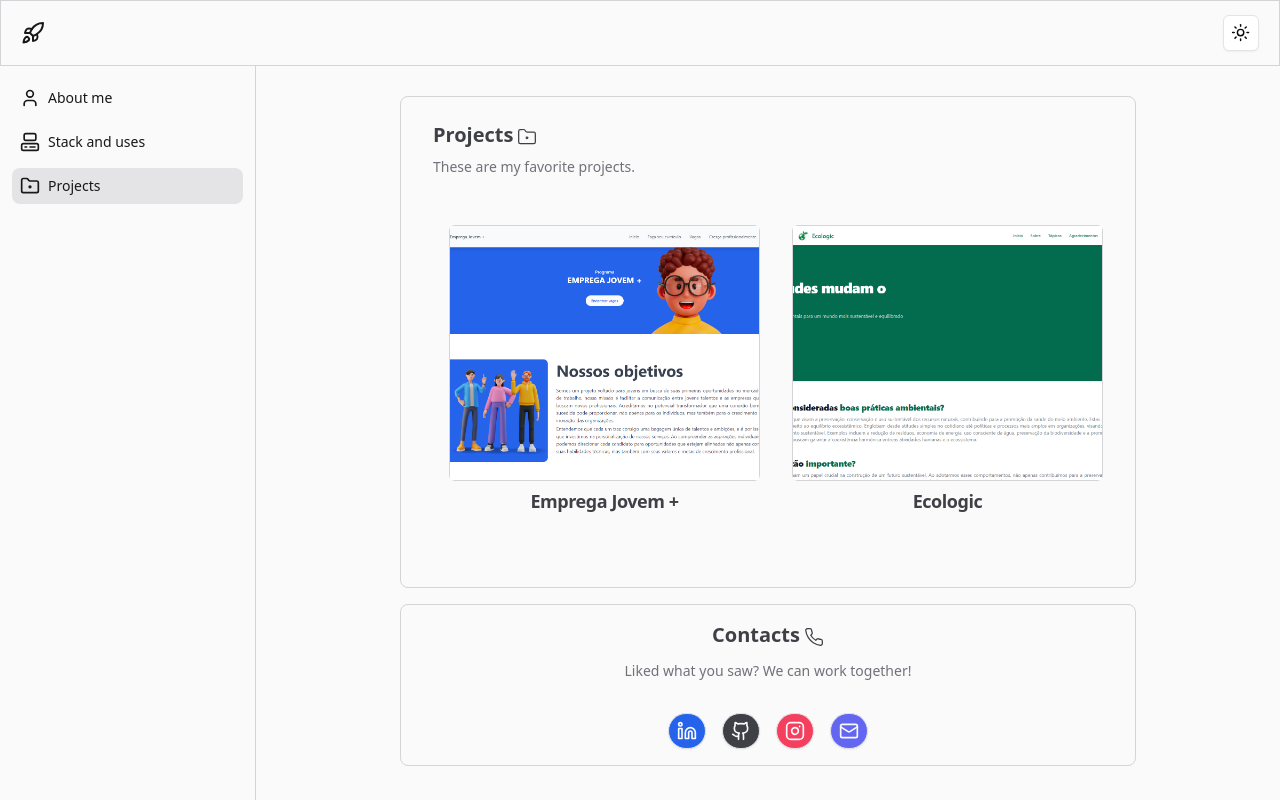
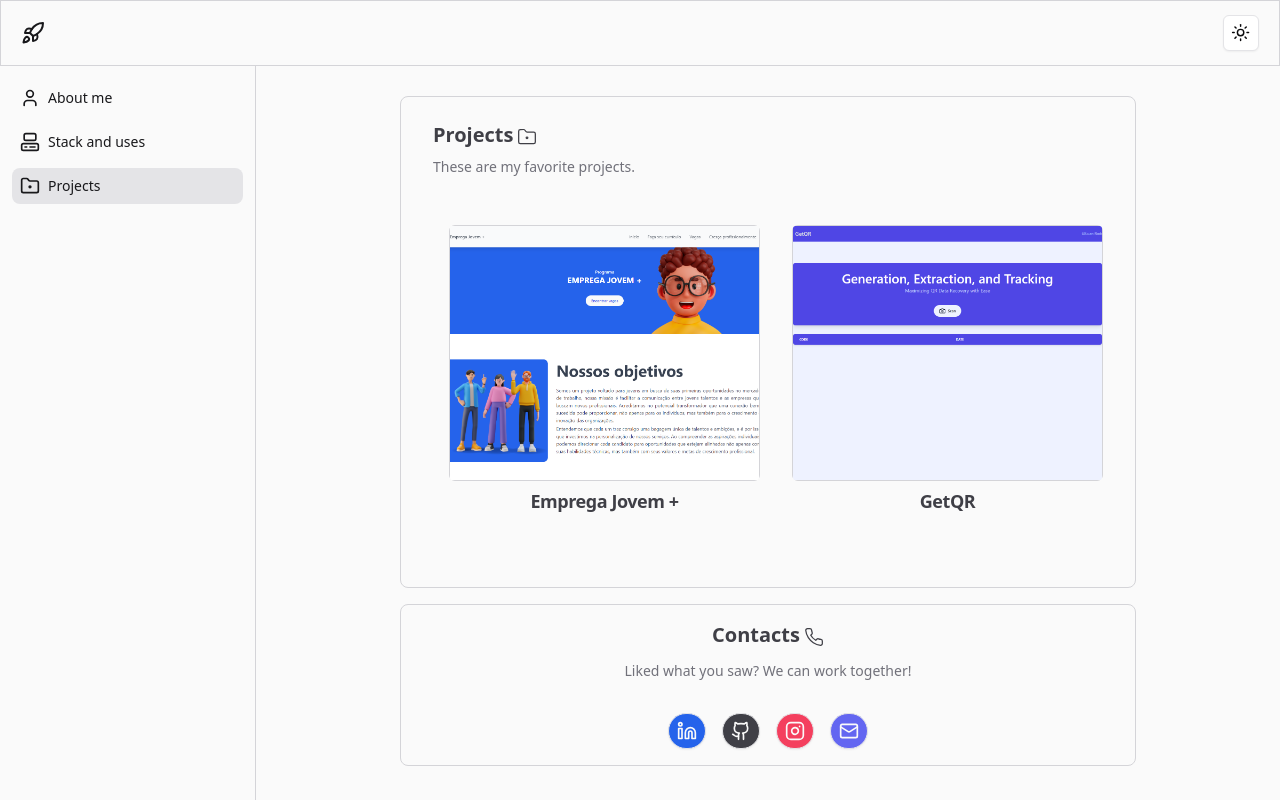
Before and after one commit to luanrodriguestavares/luan.dev, a React (Vite) app: page /projects in a window 1280 px wide. Built offline with nearby package versions, Linux system fonts and the light colour scheme.

Commit message:
add getqr in projects

```diff
--- a/src/components/sections/projects.tsx
+++ b/src/components/sections/projects.tsx
@@ -3,7 +3,7 @@ import { FolderDot, Linkedin, Github, Instagram, Mail, Phone } from 'lucide-reac
 import Project from '../ui/project';
 import ScrollReveal from 'scrollreveal';
 import empregajovem from '@/assets/img/empregajovem.png';
-import ecologic from '@/assets/img/ecologic.png';
+import getqr from '@/assets/img/getqr.png';
 import SocialMedia from '../ui/socialmedia';
 
 const Projects: React.FC = () => {
@@ -66,7 +66,7 @@ const Projects: React.FC = () => {
                     <Project
                     imageSrc={empregajovem}
                     title="Emprega Jovem +"
-                    description="Projeto voltado para jovens em busca de suas primeiras oportunidades no mercado de trabalho, os usuários podem criar currículos profissionais, destacando suas principais habilidades e experiências. Além disso, oferece uma plataforma para encontrar vagas de emprego ou para enviar informações para o banco de talentos."
+                    description="Project aimed at young individuals seeking their first opportunities in the job market, where users can create professional resumes highlighting their key skills and experiences. Additionally, it provides a platform to discover job openings or to submit information to the talent pool."
                     tags={['HTML', 'Tailwind CSS', 'Javascript', 'Firebase']}
                     visitLink="https://empregajovemmais.netlify.app/"
                     viewCodeLink="https://github.com/luanrodriguestavares/EmpregaJovemMais"
@@ -74,12 +74,12 @@ const Projects: React.FC = () => {
                 </div>
                 <div className="right">
                     <Project
-                    imageSrc={ecologic}
-                    title="Ecologic"
-                    description="Projeto de conscientização de boas práticas de meio ambiente."
-                    tags={['HTML', 'Tailwind CSS', 'Javascript']}
-                    visitLink="https://ecologic-sistemasdeinformacao.netlify.app/"
-                    viewCodeLink="https://github.com/luanrodriguestavares/ecologic"
+                    imageSrc={getqr}
+                    title="GetQR"
+                    description="Platform designed for users to scan QR codes effortlessly and manage the data efficiently. It offers tools to save scanned information into Excel or PDF formats for easy organization and access."
+                    tags={['React Js', 'Tailwind CSS', 'Typescript', 'Vite']}
+                    visitLink="https://get-qrcode.netlify.app/"
+                    viewCodeLink="https://github.com/luanrodriguestavares/GetQr"
                     />
                 </div>
               </div>
--- a/src/components/sections/stacks.tsx
+++ b/src/components/sections/stacks.tsx
@@ -113,7 +113,7 @@ const Stacks = () => {
                   <AlertTitle className='mb-2 font-normal text-sm'>SQL Server</AlertTitle>
                 </Card>
                 <Card src="https://www.tshirtgeek.com.br/wp-content/uploads/2021/08/com031.jpg" ringColorClass="ring-zinc-500" className='card'>
-                  <AlertTitle className='mb-2 font-normal text-sm'>MySQL</AlertTitle>
+                  <AlertTitle className='mb-2 font-normal text-sm'>MySQL Workbench</AlertTitle>
                 </Card>
               </div>
 
@@ -137,6 +137,9 @@ const Stacks = () => {
                 </Card>
                 <Card src="https://play-lh.googleusercontent.com/6dOQWZRI78o5HAshGgV6XRnTeN-BVXwh2DXkHjZuBsyKlDQHgx1_W6vzwnYN56k-wcs" ringColorClass="ring-indigo-500" className='card'>
                   <AlertTitle className='mb-2 font-normal text-sm'>Kodular</AlertTitle>
+                </Card>
+                <Card src="https://avatars.githubusercontent.com/u/9423579?s=280&v=4" ringColorClass="ring-orange-500" className='card'>
+                  <AlertTitle className='mb-2 font-normal text-sm'>TOTVS Fluig</AlertTitle>
                 </Card>
               </div>
 
--- /dev/null
+++ b/src/components/sections/timeline.tsx
@@ -0,0 +1,40 @@
+import { Circle } from 'lucide-react';
+
+const Timeline = () => {
+    return (
+        <div className="flex flex-col lg:flex-row justify-between items-start rounded bg-gray-800 dark:bg-gray-950 p-4">
+            <div id="timeline" className="p-4 border border-1 border-gray-700 rounded overflow-hidden relative w-full lg:w-1/2 h-96 mb-12">
+                <h1 className="text-2xl sm:text-xl font-bold dark:text-white mb-8">Professional Timeline</h1>
+
+                <ol className="relative">
+                    <li id="time1" className="flex items-start mb-10">
+                        <span className="absolute left-3 h-full bg-blue-100 dark:bg-gray-700" style={{ width: '2px' }}></span>
+                        <span className="absolute flex items-center justify-center left-0 w-6 h-6 bg-indigo-100 rounded-full ring-8 ring-white dark:ring-gray-900 dark:bg-indigo-900">
+                            <Circle className="w-2.5 h-2.5 text-indigo-800 dark:text-indigo-300" />
+                        </span>
+                        <div className="ml-3 pl-3">
+                            <h3 className="ml-4 mb-1 text-md font-semibold text-gray-900 dark:text-white">Start of Graduation</h3>
+                            <time className="ml-4 block mb-2 text-sm font-normal leading-none text-gray-400 dark:text-gray-500">February 2022 to Present</time>
+                            <p className="ml-4 mb-4 text-gray-500 sm:text-sm dark:text-gray-400 relative">I started my graduation in Information Systems at Centro Universitário Uninta</p>
+                        </div>
+                    </li>
+                    <li id="time2" className="flex items-start mb-4">
+                        <div className="relative">
+                            <span className="absolute left-3 h-full bg-blue-100 dark:bg-gray-700" style={{ width: '2px' }}></span>
+                            <span className="absolute flex items-center justify-center left-0 w-6 h-6 bg-indigo-100 rounded-full ring-8 ring-white dark:ring-gray-900 dark:bg-indigo-900">
+                                <Circle className="w-2.5 h-2.5 text-blue-800 dark:text-blue-300" />
+                            </span>
+                            <div className="ml-3 pl-3">
+                                <h3 className="ml-4 mb-1 text-md font-semibold text-gray-900 dark:text-white">Youth Apprentice</h3>
+                                <time className="ml-4 block mb-2 text-sm font-normal leading-none text-gray-400 dark:text-gray-500">July 2023 to Present</time>
+                                <p className="ml-4 text-sm font-normal text-gray-500 dark:text-gray-400">I worked as a full-stack developer on a project for industrial process automation.</p>
+                            </div>
+                        </div>
+                    </li>
+                </ol>
+            </div>
+        </div>
+    );
+};
+
+export default Timeline;
```
Also changed, not shown: src/assets/img/getqr.png (added).
